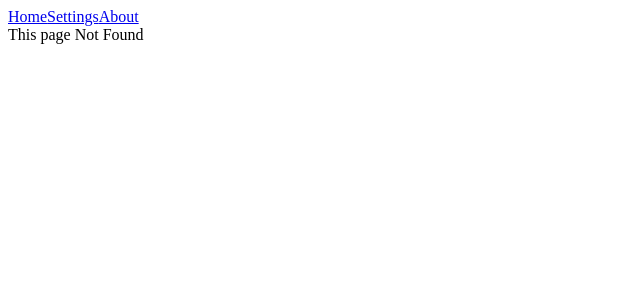
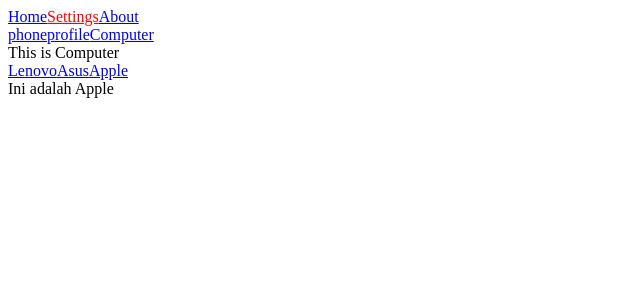
Before and after one commit to sansfathan/Belajar_React, a React (Create React App) app in the folder my-app/: page /settings/Computer/Apple in a window 1280 px wide. Before the commit this address led to /404. Shown: the top 300 px of the page, without its empty margins (0-640 px from the left). Built offline with nearby package versions, Linux system fonts and the light colour scheme.

Commit message:
react-router

```diff
--- a/my-app/src/App.js
+++ b/my-app/src/App.js
@@ -8,6 +8,9 @@ import NotFound from "./pages/notFound";
 import Phone from "./pages/settings/phone";
 import Profile from "./pages/settings/profile";
 import Computer from "./pages/settings/computer";
+import Asus from "./pages/settings/Komputer/asus";
+import Apple from "./pages/settings/Komputer/apple";
+import Lenovo from "./pages/settings/Komputer/lenovo";
 
 function App() {
   return (
@@ -61,10 +64,15 @@ function App() {
       <Routes>
         <Route path="/" element={<Home />} />
         <Route path="/settings" element={<Settings />}>
-        {/* <Route path="Computer" element={<Computer />} >
-        <Route path="Profile" element={<Profile />} >
-        <Route path="Phone" element={<Phone />} > */}
+          <Route path="Computer" element={<Computer />}>
+            <Route path="Lenovo" element={<Lenovo />} />
+            <Route path="Asus" element={<Asus />} />
+            <Route path="Apple" element={<Apple />} />
+          </Route>
+          <Route path="Profile" element={<Profile />} />
+          <Route path="Phone" element={<Phone />} />
         </Route>
+
         <Route path="/about" element={<About />} />
         <Route path="/about/:id/:nama" element={<Detail />} />
         <Route path="/404" element={<NotFound />} />
--- /dev/null
+++ b/my-app/src/pages/settings/Komputer/apple.jsx
@@ -0,0 +1,5 @@
+export default function Apple() {
+    return(
+        <div>Ini adalah Apple</div>
+    )
+}
--- /dev/null
+++ b/my-app/src/pages/settings/Komputer/asus.jsx
@@ -0,0 +1,5 @@
+export default function Asus() {
+    return(
+        <div>Ini adalah Asus</div>
+    )
+}
--- /dev/null
+++ b/my-app/src/pages/settings/Komputer/lenovo.jsx
@@ -0,0 +1,5 @@
+export default function Lenovo() {
+    return(
+        <div>Ini adalah Lenovo</div>
+    )
+}
--- a/my-app/src/pages/settings/computer.jsx
+++ b/my-app/src/pages/settings/computer.jsx
@@ -1,5 +1,18 @@
+import {Outlet, Link} from 'react-router-dom';
+
 export default function Computer() {
     return(
-        <div>This is Computer</div>
+
+        <div>
+             <div>This is Computer</div>
+            <div>
+                <Link to="/settings/Computer/Lenovo">Lenovo</Link>
+                <Link to="/settings/Computer/Asus">Asus</Link>
+                <Link to="/settings/Computer/Apple">Apple</Link>
+            </div>
+            <div>
+                <Outlet/>
+            </div>
+        </div>
     )
 }
--- a/my-app/src/tailwind.config.js
+++ b/my-app/src/tailwind.config.js
@@ -1,6 +1,7 @@
 /** @type {import('tailwindcss').Config} */
 module.exports = {
     content: ["./src/**/*.{html,js}"],
+    mode: "jit",
     theme: {
       extend: {},
     },
```
